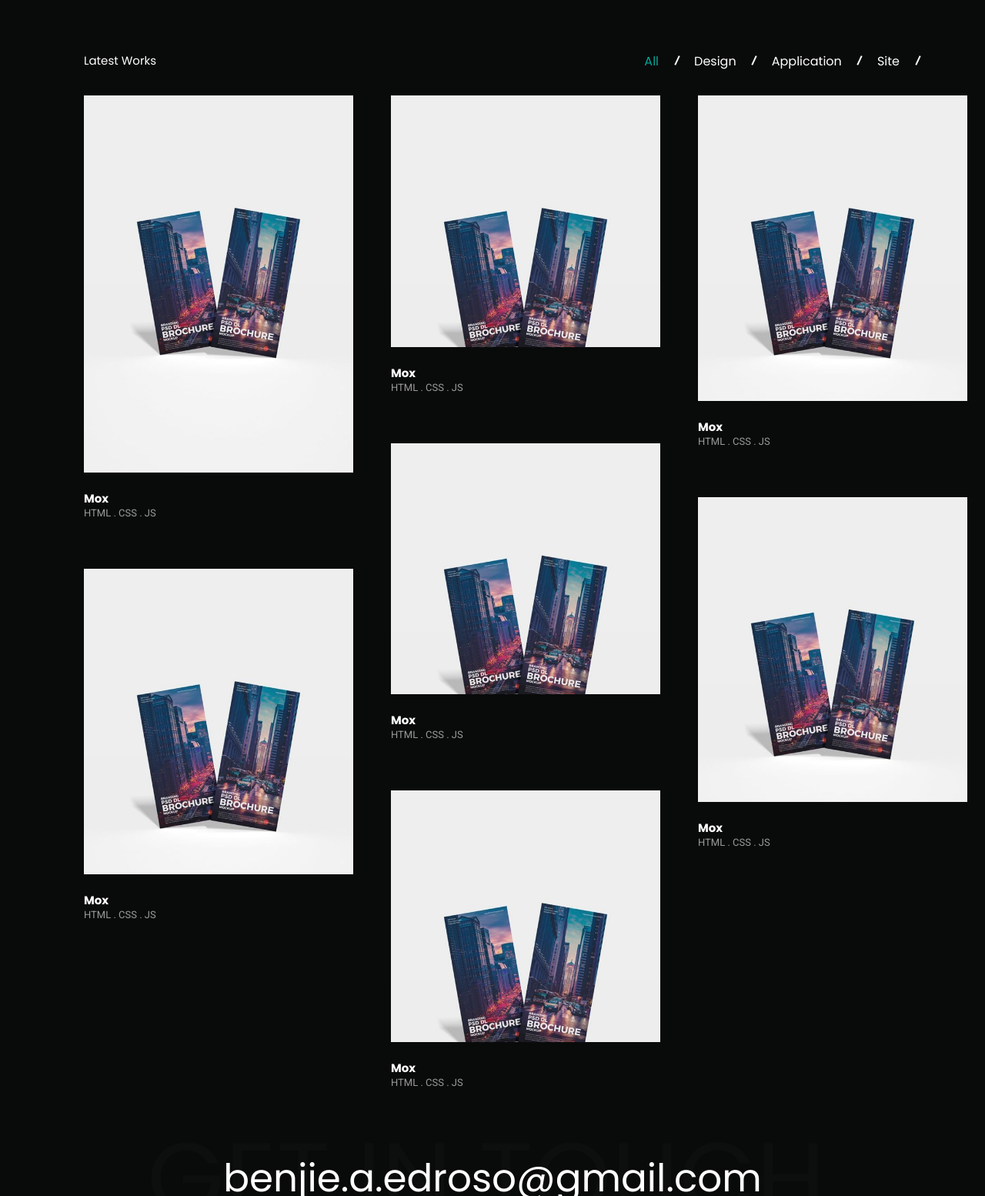
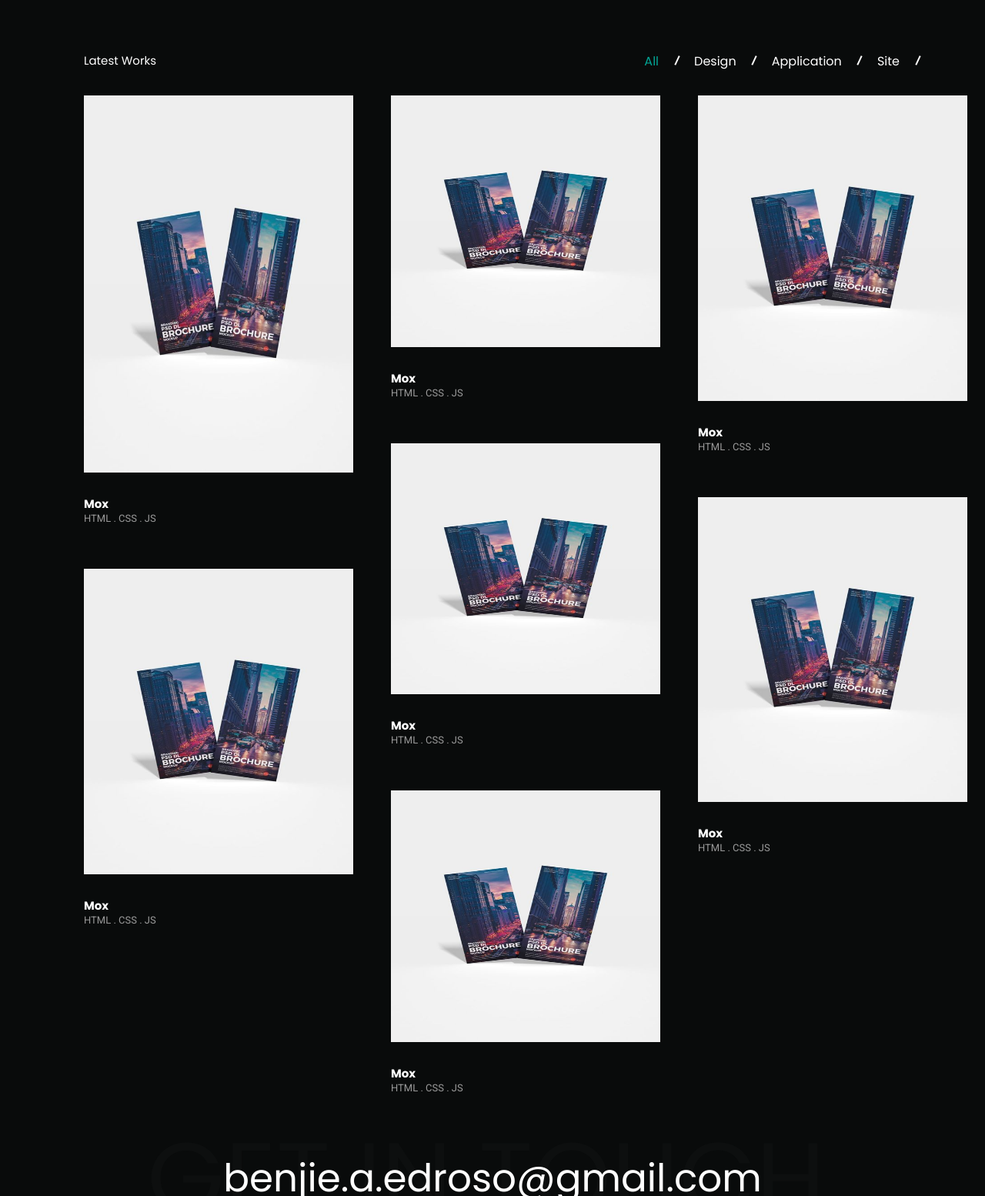
Before and after one commit to BenjieEdroso/BenjieEdroso.github.io, a website with bundled scripts: page index.html in a window 1280 px wide. Shown: the part 400-1954 px from the top of the page at 77% size. Built offline with nearby package versions, Linux system fonts and the light colour scheme.

Commit message:
change div to img

```diff
--- a/index.html
+++ b/index.html
@@ -66,13 +66,20 @@
       <div class="latest__works">
         <div class="latest__row">
           <div class="latest__workItem latest__workItem--b1H">
-            <div class="latest__image latest__image--b1ImgH"></div>
+            <img
+              class="latest__image latest__image--b1ImgH"
+              src="img/b1.jpg"
+              loading="lazy"
+            />
             <h3 class="latest__title">Mox</h3>
             <div class="latest__stack">HTML . CSS . JS</div>
             <div class="latest__view">View work</div>
           </div>
           <div class="latest__workItem latest__workItem--b3H">
-            <div class="latest__image latest__image--b3ImgH"></div>
+            <img
+              class="latest__image latest__image--b3ImgH"
+              src="/img/b1.jpg"
+            />
             <h3 class="latest__title">Mox</h3>
             <div class="latest__stack">HTML . CSS . JS</div>
             <div class="latest__view">View work</div>
@@ -80,19 +87,31 @@
         </div>
         <div class="latest__row">
           <div class="latest__workItem latest__workItem--b2H">
-            <div class="latest__image latest__image--b2ImgH"></div>
+            <img
+              class="latest__image latest__image--b2ImgH"
+              src="img/b1.jpg"
+              loading="lazy"
+            />
             <h3 class="latest__title">Mox</h3>
             <div class="latest__stack">HTML . CSS . JS</div>
             <div class="latest__view">View work</div>
           </div>
           <div class="latest__workItem latest__workItem--b2H">
-            <div class="latest__image latest__image--b2ImgH"></div>
+            <img
+              class="latest__image latest__image--b2ImgH"
+              src="img/b1.jpg"
+              loading="lazy"
+            />
             <h3 class="latest__title">Mox</h3>
             <div class="latest__stack">HTML . CSS . JS</div>
             <div class="latest__view">View work</div>
           </div>
           <div class="latest__workItem latest__workItem--b2H">
-            <div class="latest__image latest__image--b2ImgH"></div>
+            <img
+              class="latest__image latest__image--b2ImgH"
+              src="img/b1.jpg"
+              loading="lazy"
+            />
             <h3 class="latest__title">Mox</h3>
             <div class="latest__stack">HTML . CSS . JS</div>
             <div class="latest__view">View work</div>
@@ -100,13 +119,19 @@
         </div>
         <div class="latest__row">
           <div class="latest__workItem latest__workItem--b3H">
-            <div class="latest__image latest__image--b3ImgH"></div>
+            <img
+              class="latest__image latest__image--b3ImgH"
+              src="/img/b1.jpg"
+            />
             <h3 class="latest__title">Mox</h3>
             <div class="latest__stack">HTML . CSS . JS</div>
             <div class="latest__view">View work</div>
           </div>
           <div class="latest__workItem latest__workItem--b3H">
-            <div class="latest__image latest__image--b3ImgH"></div>
+            <img
+              class="latest__image latest__image--b3ImgH"
+              src="/img/b1.jpg"
+            />
             <h3 class="latest__title">Mox</h3>
             <div class="latest__stack">HTML . CSS . JS</div>
             <div class="latest__view">View work</div>
```
Also changed, not shown: works.html (+20 -13 lines), works_template.html (+10 -7 lines).
